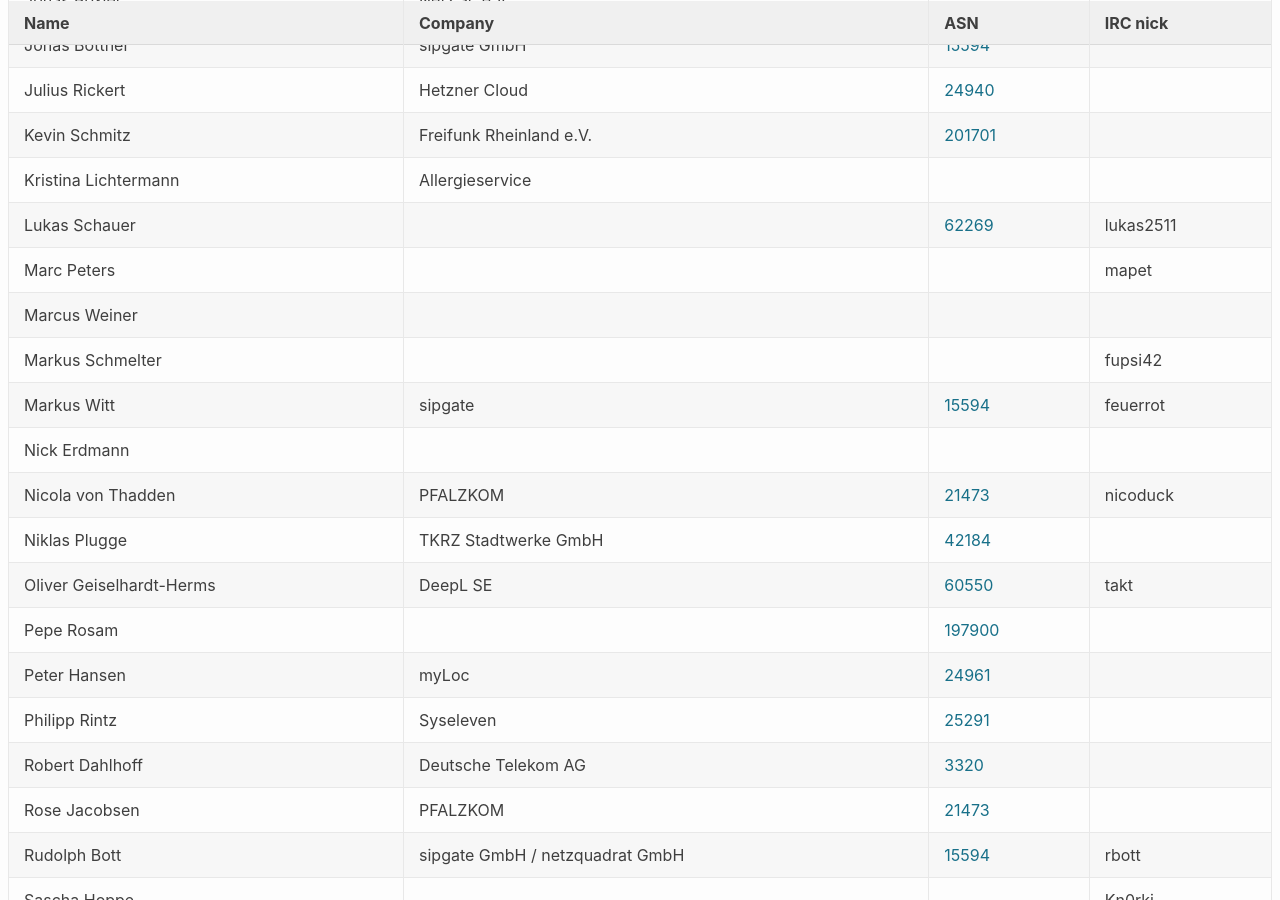
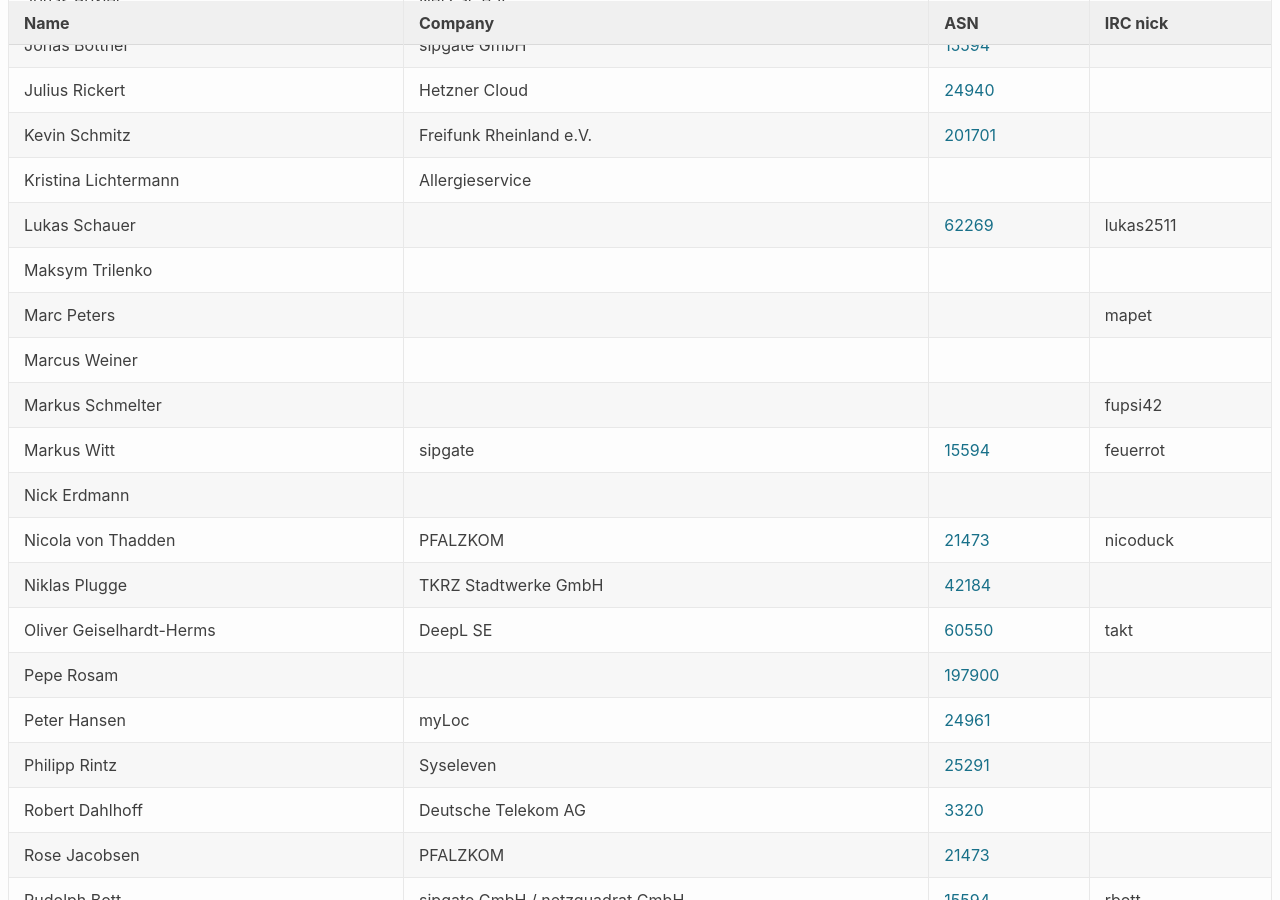
Before and after one commit to denog/pretix-attendeelist, a Jekyll site: the page built from denog-meetup-2024-03/index.markdown, in a window 1280 px wide and 900 px high, scrolled down 706 px. Built offline with Jekyll 4.4.1, drawn with Linux system fonts in a browser that asks for light colours.

Commit message:
Latest data: Wed Apr  3 02:13:52 UTC 2024

```diff
--- a/_data/attendees_denog-meetup-2024-03.json
+++ b/_data/attendees_denog-meetup-2024-03.json
@@ -120,6 +120,12 @@
     "asn": "62269"
   },
   {
+    "name": "Maksym Trilenko",
+    "company": null,
+    "irc": null,
+    "asn": null
+  },
+  {
     "name": "Marc Peters",
     "company": null,
     "irc": "mapet",
```
